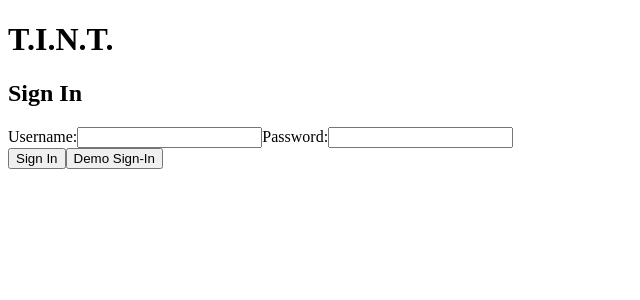
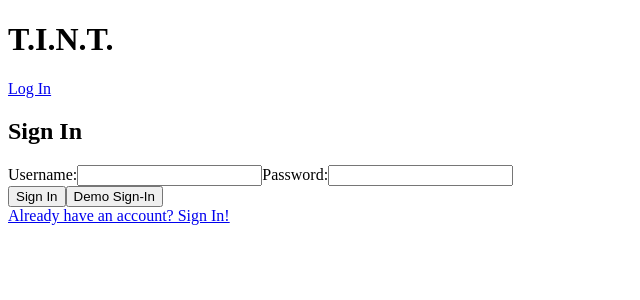
Before and after one commit to ACBullen/full_stack_tint, a React app: page /#/login in a window 1280 px wide. Shown: the top 300 px of the page, without its empty margins (0-640 px from the left). Built offline with nearby package versions, Linux system fonts and the light colour scheme; the HTML template or start-up script is replaced by a standard one.

Commit message:
Add login link when logged out. Redirect logged in users away from login/signup pages

```diff
--- a/frontend/components/main.jsx
+++ b/frontend/components/main.jsx
@@ -6,7 +6,18 @@ import { AuthRoute } from '../util/auth_util';
 //Separate h1 into a nav bar component with the related info in later
 //refactoring.
 
-const Main = ({store}) => (
+class Main extends React.Component {
+  constructor(props){
+    super(props);
+  }
+
+  componentWillReceiveProps(newProps){
+    console.log(newProps);
+    this.forceUpdate()
+  }
+
+  render () {
+    return(
       <div>
         <header>
           <NavContainer />
@@ -17,5 +28,8 @@ const Main = ({store}) => (
         </div>
       </div>
     )
+  }
+}
+
 
 export default Main;
--- a/frontend/components/nav.jsx
+++ b/frontend/components/nav.jsx
@@ -1,4 +1,5 @@
 import React from 'react';
+import { Link } from 'react-router-dom';
 
 class Nav extends React.Component {
   constructor(props){
@@ -18,7 +19,9 @@ class Nav extends React.Component {
         <h1>T.I.N.T.</h1>
         <div>
           { this.props.currentUser.username ? `${this.props.currentUser.username}` : '' }
-          { this.props.currentUser.username ? <button onClick={this.logMeOut}>Log Out</button> : '' }
+          { this.props.currentUser.username ? (
+            <button onClick={this.logMeOut}>Log Out</button>) :(
+              <Link to='/login'>Log In</Link>) }
         </div>
       </div>
     )
--- a/frontend/components/session_form.jsx
+++ b/frontend/components/session_form.jsx
@@ -1,4 +1,5 @@
 import React from 'react';
+import { Link } from 'react-router-dom';
 
 class SessionForm extends React.Component {
   constructor(props){
@@ -12,6 +13,12 @@ class SessionForm extends React.Component {
     this.handlePasswordInput = this.handlePasswordInput.bind(this);
     this.handleSubmit = this.handleSubmit.bind(this);
     this.handleDemo = this.handleDemo.bind(this);
+  }
+
+  componentWillReceiveProps(newProps) {
+    if(newProps.loggedIn){
+      this.props.history.push('/');
+    }
   }
 
   handleUsernameInput (e) {
@@ -50,6 +57,10 @@ class SessionForm extends React.Component {
           <button onClick={this.handleSubmit} type='button'>{(type === '/login') ? `Sign In` : `Sign Up` }</button>
           <button onClick={this.handleDemo} type="button">Demo Sign-In</button>
         </div>
+        <div id="SF Footer">
+          { type === '/login' ? (<Link to="/signup">Already have an account? Sign In!</Link>) : (
+            <Link to='/login'>Need an account? Sign Up!</Link>) }
+        </div>
     </div>
     )
   }
```
Lines whose indentation alone changed are shown as unchanged.
